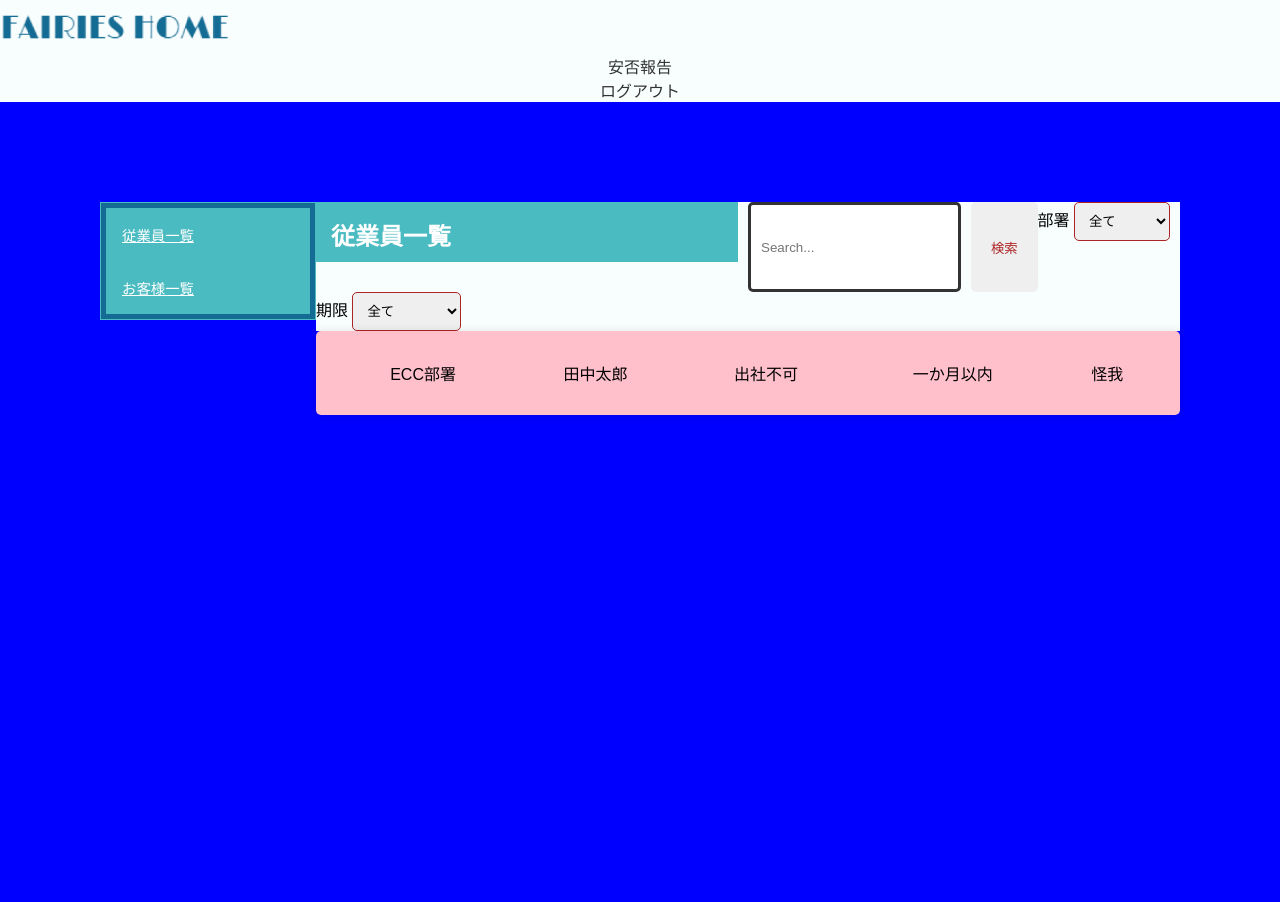
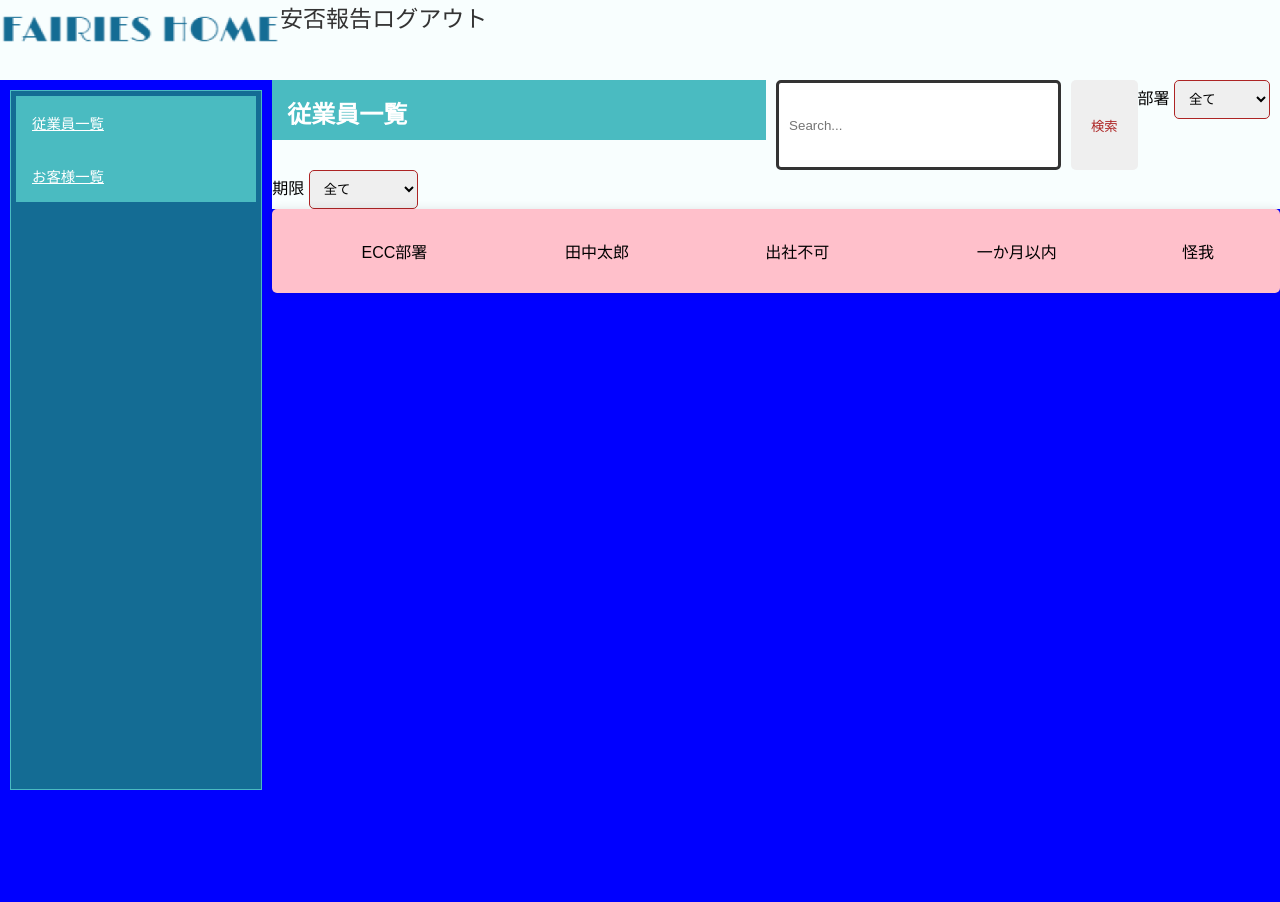
Before and after one commit to toma1128/Fairies, a PHP site: page /home_employee.html in a window 1280 px wide. After the commit the page ends 790 px from the top, so only its background shows below. Run offline with PHP 8.4, Linux system fonts and the light colour scheme.

Commit message:
ヘッダーのcss作成

```diff
--- a/Fairies/web/html/home_employee.css
+++ b/Fairies/web/html/home_employee.css
@@ -6,131 +6,209 @@
 
 
 }
+
 /* bodyのスタイル */
 body {
-  font-family: Arial, Helvetica, sans-serif; /* フォント */
-  height: 100vh;                              /* 高さ　*/
+  font-family: Arial, Helvetica, sans-serif;
+  /* フォント */
+  height: 100vh;
+  /* 高さ　*/
   background-color: green;
 }
 
 /* headerのスタイル */
 header {
-  text-align: center;                        /* 中央ぞろえ */
+  text-align: center;
+  /* 中央ぞろえ */
   background-color: #F8FEFE;
+  /* 縦 */
+  height: 10%;
+  /* 横並びに */
+  display: flex;
 }
 
 /* headerの画像のスタイル */
 header img {
-  display: block;                            /* 画像をブロック要素とする */
-  margin-right: auto;                        /* 右側の余白を自動で設定 */
+  /* 右側の余白を自動で設定 */
+  margin: auto;
+  /* 高さ */
+  height: 4.5vw;
+  /* 横幅 */
+  width: 35vh;
+}
+
+/* ヘッダー内のul */
+header ul {
+  font-size: 0; /* フォントサイズを0にする */
+}
+
+/* 従業員一覧のliタグ */
+header ul li {
+   /* テキストサイズ */
+  font-size: 1.8vw;
+  /* 黒丸を消す */
+  list-style: none;
+  /* 横並びに */
+  display: inline;
+
+
 }
 
 /* mainのスタイル */
 main {
-  margin: 0 auto;                            /* 左右の余白を自動で設定 */
-  padding: 100px;                            /* 要素内の余白 */
-  background-color: blue;                  /* 背景カラー */
-  height: 100%;                              /* 高さ */
+  /* 背景カラー */
+  background-color: blue;
+  /* 高さ */
+  height: 90%;
+  /* 横並びにする */
+  display: flex;
 }
 
 /* h2タグのスタイル */
 h2 {
-  margin-bottom: 20px;                       /* 下の要素との距離を指定 */
+  margin-bottom: 20px;
+  /* 下の要素との距離を指定 */
 }
 
 /* form_linkのスタイル */
 .form_link {
-  text-decoration: none;                     /* リンクの下の線を削除 */
-  color: #333;                             /* テキストカラー */
+  text-decoration: none;
+  /* リンクの下の線を削除 */
+  color: #333;
+  /* テキストカラー */
 }
 
 /* 検索入力のスタイル */
 input[type="search"] {
-  flex: 1;                                    /*水平方向の伸縮性*/
-  padding: 10px;                              /* 内側の余白 */
-  margin-right: 10px;                         /* 右側との距離を指定 */
-  border: 3px solid #333;                   /* 周りの線の指定 */
-  border-radius: 5px;                         /* 周りの線の角を指定 */
+  flex: 1;
+  /*水平方向の伸縮性*/
+  padding: 10px;
+  /* 内側の余白 */
+  margin-right: 10px;
+  /* 右側との距離を指定 */
+  border: 3px solid #333;
+  /* 周りの線の指定 */
+  border-radius: 5px;
+  /* 周りの線の角を指定 */
 }
 
 /* selectタグのスタイル */
 select {
-  flex: 1;                                    /* 水平方向の伸縮性の指定 */
-  padding: 10px;                              /* 内側の余白の指定 */
-  margin-right: 10px;                         /* 右側との距離を指定 */
-  border: 1px solid #ad2424;                /* 周りの線の指定 */
-  border-radius: 5px;                         /* 周りの線の角を指定 */
+  flex: 1;
+  /* 水平方向の伸縮性の指定 */
+  padding: 10px;
+  /* 内側の余白の指定 */
+  margin-right: 10px;
+  /* 右側との距離を指定 */
+  border: 1px solid #ad2424;
+  /* 周りの線の指定 */
+  border-radius: 5px;
+  /* 周りの線の角を指定 */
 }
 
 /* ボタンのスタイル */
 button {
-  padding: 10px 20px;                         /* 内側の余白の指定 */
-  color: #ad2424;                           /* テキストカラー */
-  border: none;                               /* 周りの線をなくす */
-  border-radius: 5px;                         /* 周りの線の角を指定 */
-  cursor: pointer;                            /* カーソルの形状をポインターに指定 */
+  padding: 10px 20px;
+  /* 内側の余白の指定 */
+  color: #ad2424;
+  /* テキストカラー */
+  border: none;
+  /* 周りの線をなくす */
+  border-radius: 5px;
+  /* 周りの線の角を指定 */
+  cursor: pointer;
+  /* カーソルの形状をポインターに指定 */
 }
 
 /* テーブルのスタイル */
 table {
-  width: 100%;                                /*横幅を指定*/
-  border-collapse: collapse;                  /* セルの境界線を結合 */
+  width: 100%;
+  /*横幅を指定*/
+  border-collapse: collapse;
+  /* セルの境界線を結合 */
 }
 
 /* テーブルタグのtdタグ */
 table td {
-  padding: 10px;                              /* 内側の余白の指定 */
-  border: 1px #ad2424;                      /* 周りの線の色と太さの指定 */
-  text-align: center;                         /* テキストを中央揃えに */
+  padding: 10px;
+  /* 内側の余白の指定 */
+  border: 1px #ad2424;
+  /* 周りの線の色と太さの指定 */
+  text-align: center;
+  /* テキストを中央揃えに */
 }
 
 /* 従業員一覧のスタイル */
 #contentWrap {
-  background-color: pink;                   /* 背景色を指定 */
-  padding: 20px;                              /* 内側の余白の指定 */
-  border-radius: 5px;                         /* 周りの線の角を指定 */
-  box-shadow: 0 0 10px rgba(0, 0, 0, 0.1);  /* 影のスタイルを指定 */
-  display: flex;                              /* フレックスコンテナとして指定 */
-  flex-direction: row;                        /* 行方向にフレックスアイテムを配置 */
-  justify-content: space-between;             /* アイテム間の均等なスペースを配置 */
-  align-items: center;                        /* アイテムを中央揃えに配置 */
+
+  background-color: pink;
+  /* 背景色を指定 */
+  padding: 20px;
+  /* 内側の余白の指定 */
+  border-radius: 5px;
+  /* 周りの線の角を指定 */
+  box-shadow: 0 0 10px rgba(0, 0, 0, 0.1);
+  /* 影のスタイルを指定 */
+  display: flex;
+  /* フレックスコンテナとして指定 */
+  flex-direction: row;
+  /* 行方向にフレックスアイテムを配置 */
+  justify-content: space-between;
+  /* アイテム間の均等なスペースを配置 */
+  align-items: center;
+  /* アイテムを中央揃えに配置 */
 }
 
 /* 従業員一覧のdiv */
 #contentWrap div {
-  margin-right: 10px;                         /* 右側との距離を指定 */
+  margin-right: 10px;
+  /* 右側との距離を指定 */
 }
 
 /* 横の従業員一覧の設定 */
 #naviWrap {
-  top: 20px;                                  /* 上と距離の指定 */
-  left: 0;                                    /* 左との距離 */
-  width: 20%;                                 /* 横幅の距離 */
-  margin: 0 auto;                             /* 左との距離感を自動 */
-  min-width: 180px;                           /* 最小幅を指定 */
-  background: #146C94;                      /* 背景色 */
-  padding: 5px;                               /* 内側の余白の指定 */
-  border: 1px solid #4abbc1;                /* 周りの線の指定 */
-  float: left;                                /* 左寄せ */
+  /* 下との距離 */
+  bottom: 50px;
+  /* 横幅の距離 */
+  width: 20%;
+  /* 縦 */
+  /* 左との距離感を設定*/
+  margin: 10px;
+  /* 最小幅を指定 */
+  min-width: 180px;
+  /* 背景色 */
+  background: #146C94;
+  /* 内側の余白の指定 */
+  padding: 5px;
+  /* 周りの線の指定 */
+  border: 1px solid #4abbc1;
+
 }
 
 /* 従業員一覧のulタグ */
 #naviWrap>ul {
   background: #4abbc1;
-  padding-left: 0                              /* 左寄せ */
+   /* 左寄せ */
+  padding-left: 0
+
 }
 
 /* 従業員一覧のliタグ */
 #naviWrap>ul>li {
-  font-size: .9rem;                            /* テキストサイズ */
-  list-style: none;                            /* 黒丸を消す */
+  font-size: .9rem;
+  /* テキストサイズ */
+  list-style: none;
+  /* 黒丸を消す */
 }
 
 /* 従業員一覧のaタグのスタイル */
 #naviWrap>ul>li a {
-  display: block;                              /* ブロック要素とする */
-  color: #fff;                               /* テキストカラー */
-  padding: 1rem;                               /* 内側の余白の指定 */
+  display: block;
+  /* ブロック要素とする */
+  color: #fff;
+  /* テキストカラー */
+  padding: 1rem;
+  /* 内側の余白の指定 */
 }
 
 /* マウスカーソルを合わせたときの処理 */
@@ -145,16 +223,23 @@ table td {
 
 /* 従業員一覧の情報 */
 #employee_about {
-  width: 80%;                                   /* 横幅 */
-  display: flex;                                /* flex要素 */
-  flex-direction: column;                       /* 列方向にフレックスアイテムを配置 */
+  /* 横幅 */
+  width: 80%;
+  /* flex要素 */
+  display: flex;
+  /* 列方向にフレックスアイテムを配置 */
+  flex-direction: column;
 }
 
 #categoryWrap {
-  display: flex;                                /* フレックスコンテナとして表示 */
-  flex-wrap: wrap;                              /* 要素を折り返して配置 */
-  overflow-x: auto;                             /* 水平方向のオーバーフローを許可 */
-  background-color: #F8FEFE;                  /* 背景色 */
+  display: flex;
+  /* フレックスコンテナとして表示 */
+  flex-wrap: wrap;
+  /* 要素を折り返して配置 */
+  overflow-x: auto;
+  /* 水平方向のオーバーフローを許可 */
+  background-color: #F8FEFE;
+  /* 背景色 */
 }
 
 .category {
@@ -167,12 +252,20 @@ table td {
 
 
 .category h2 {
-  font-size: 1.5rem;                             /* フォントサイズを指定 */
-  font-weight: bold;                             /* フォントの太さを指定 */
-  background-color: #4abbc1;                   /* 背景色を指定 */
-  color: white;                                /* テキストの色を指定 */
-  padding-left: 15px;                            /* 左側のパディングを指定 */
-  padding-bottom: 10px;                          /* 下側のパディングを指定 */
-  padding-right: 15px;                           /* 右側のパディングを指定 */
-  padding-top: 15px;                             /* 上側のパディングを指定 */
+  font-size: 1.5rem;
+  /* フォントサイズを指定 */
+  font-weight: bold;
+  /* フォントの太さを指定 */
+  background-color: #4abbc1;
+  /* 背景色を指定 */
+  color: white;
+  /* テキストの色を指定 */
+  padding-left: 15px;
+  /* 左側のパディングを指定 */
+  padding-bottom: 10px;
+  /* 下側のパディングを指定 */
+  padding-right: 15px;
+  /* 右側のパディングを指定 */
+  padding-top: 15px;
+  /* 上側のパディングを指定 */
 }
```
